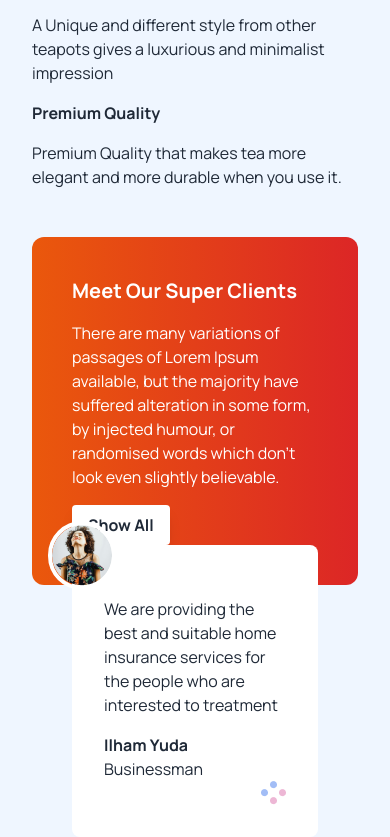
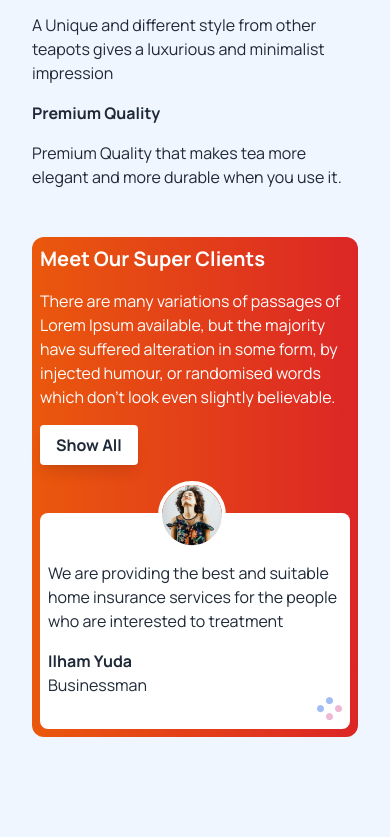
Before and after one commit to Arif870/teahouse, a plain HTML site: page index.html in a window 390 px wide. Shown: the part 2892-3729 px from the top of the page. After the commit the page ends 3629 px from the top, so only its background shows below. Drawn offline with nearby package versions, Linux system fonts and the light colour scheme.

Commit message:
Clients section updated with responsive

```diff
--- a/index.html
+++ b/index.html
@@ -175,7 +175,7 @@
 
     <div class="px-8 md:w-[90%] mx-auto md:mt-32 mt-12">
       <div
-        class="md:grid grid-cols-2 md:gap-12 items-center content-between bg-gradient-to-r from-orange-600 to-red-600 p-10 rounded-xl"
+        class="md:grid grid-cols-2 md:gap-12 items-center content-between bg-gradient-to-r from-orange-600 to-red-600 md:p-10 p-2 rounded-xl"
       >
         <div class="space-y-4">
           <h1 class="md:text-4xl text-xl font-bold text-white">
@@ -224,14 +224,14 @@
             </div>
           </div>
 
-          <div class="absolute top-[35%] left-0">
-            <div class="bg-white rounded-lg p-8 md:w-[60%] relative">
+          <div class="md:absolute top-[35%] left-0 mt-12">
+            <div class="bg-white rounded-lg md:p-8 p-2 md:w-[60%] relative">
               <img
-                class="absolute -top-6 -left-6 border-4 border-white rounded-full"
+                class="absolute md:-top-6 md:-left-6 -top-8 right-[40%] border-4 border-white rounded-full"
                 src="images/client.png"
                 alt=""
               />
-              <p class="mt-5">
+              <p class="md:mt-5 mt-10">
                 We are providing the best and suitable home insurance services
                 for the people who are interested to treatment
               </p>
```
